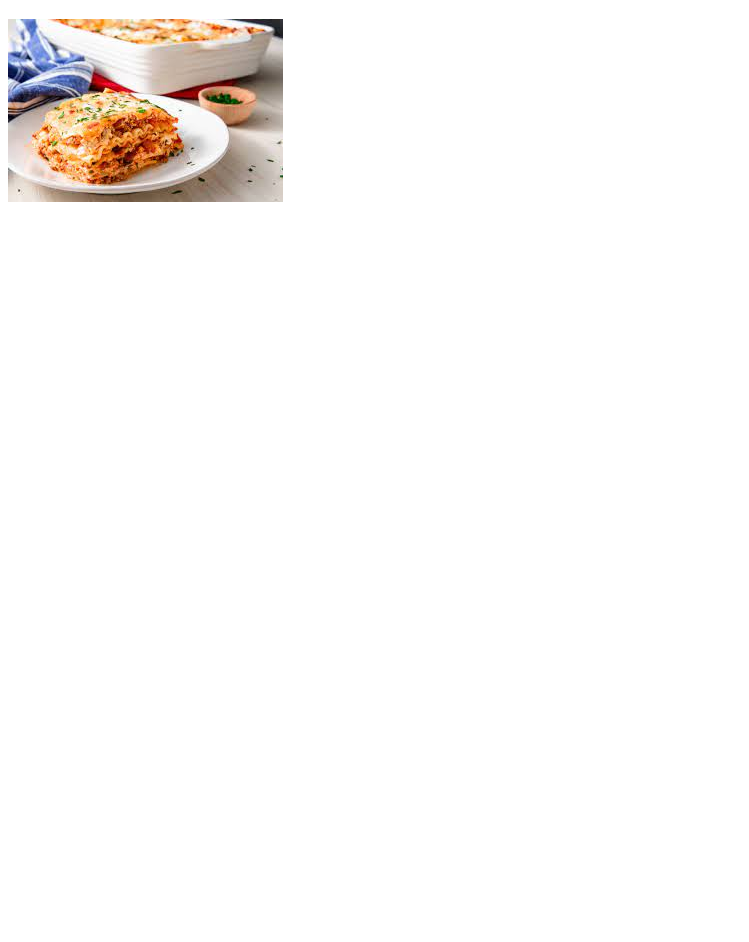
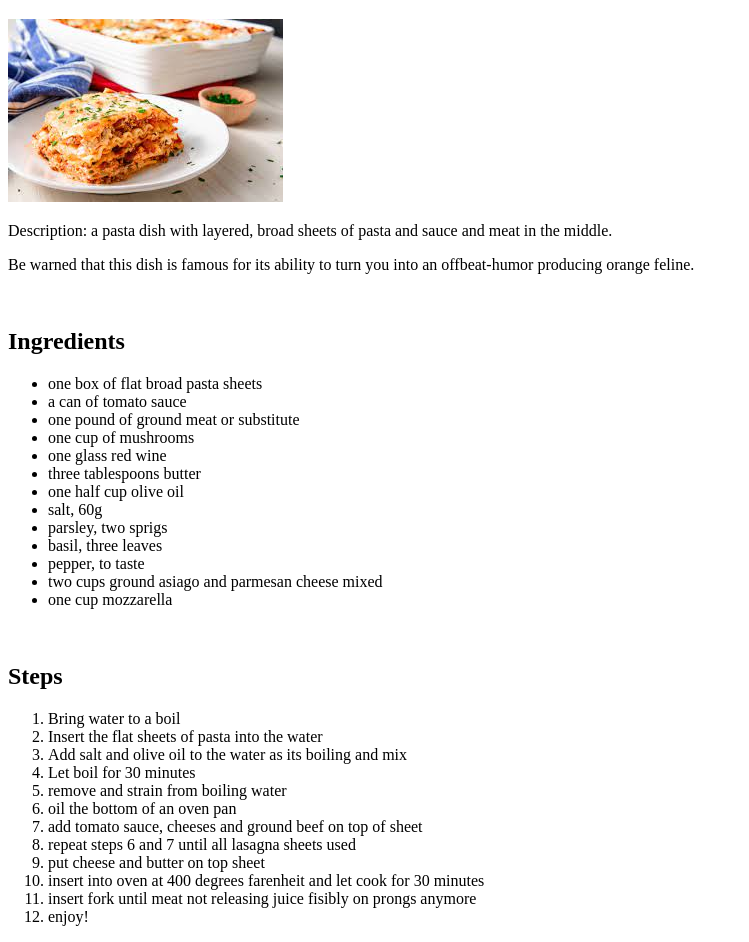
Before and after one commit to niazi-m/odin-recipes, a plain HTML site: page recipes/lasagna.html in a window 1280 px wide. Shown: the part 61-1003 px from the top of the page, without its empty margins (0-749 px from the left). Before the commit the page ends 800 px from the top, so only its background shows below. Drawn offline with Linux system fonts and the light colour scheme.

Commit message:
Add lists of ingredients and steps to lasagna page
What: unordered list of ingredients added to lasagna.html.
Ordered list of steps added to that same file.

Why: Describes what you need to make the recipe and how
you can make the recipe, to fulfil odin project specifications.

```diff
--- a/recipes/lasagna.html
+++ b/recipes/lasagna.html
@@ -7,5 +7,40 @@
     <body>
         <h1>Lasagna</h1>
         <img src="./images/lasagna.jpeg">
+        <p>Description: a pasta dish with layered, broad sheets of pasta and sauce and meat in the middle.</p>
+        <p>Be warned that this dish is famous for its ability to turn you into an offbeat-humor producing orange feline.</p>
+        <br>
+        <h2>Ingredients</h2>
+        <ul>
+            <li>one box of flat broad pasta sheets</li>
+            <li>a can of tomato sauce</li>
+            <li>one pound of ground meat or substitute</li>
+            <li>one cup of mushrooms</li>
+            <li>one glass red wine</li>
+            <li>three tablespoons butter</li>
+            <li>one half cup olive oil</li>
+            <li>salt, 60g</li>
+            <li>parsley, two sprigs</li>
+            <li>basil, three leaves</li>
+            <li>pepper, to taste</li>
+            <li>two cups ground asiago and parmesan cheese mixed</li>
+            <li>one cup mozzarella</li>
+        </ul>
+        <br>
+        <h2>Steps</h2>
+        <ol>
+            <li>Bring water to a boil</li>
+            <li>Insert the flat sheets of pasta into the water</li>
+            <li>Add salt and olive oil to the water as its boiling and mix</li>
+            <li>Let boil for 30 minutes</li>
+            <li>remove and strain from boiling water</li>
+            <li>oil the bottom of an oven pan</li>
+            <li>add tomato sauce, cheeses and ground beef on top of sheet</li>
+            <li>repeat steps 6 and 7 until all lasagna sheets used</li>
+            <li>put cheese and butter on top sheet</li>
+            <li>insert into oven at 400 degrees farenheit and let cook for 30 minutes</li>
+            <li>insert fork until meat not releasing juice fisibly on prongs anymore</li>
+            <li>enjoy!</li>
+        </ol>
     </body>
 </html>
```
